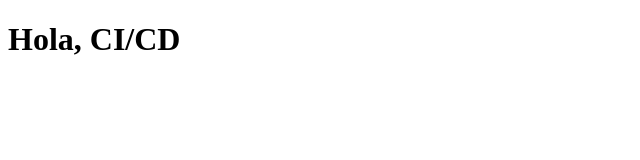
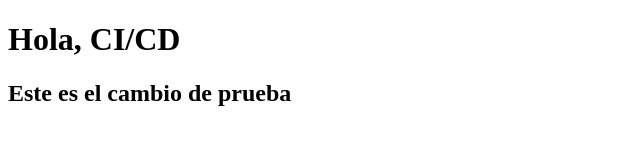
Before and after one commit to Miapope529/mi-primer-ci-cd, a plain HTML site: page index.html in a window 1280 px wide. Shown: the whole page, without its empty margins (0-640 px from the left). Drawn offline with Linux system fonts and the light colour scheme.

Commit message:
Update index.html

```diff
--- a/index.html
+++ b/index.html
@@ -5,5 +5,6 @@
   </head>
   <body>
     <h1>Hola, CI/CD</h1>
+    <h2> Este es el cambio de prueba</h2>
   </body>
 </html>
```
